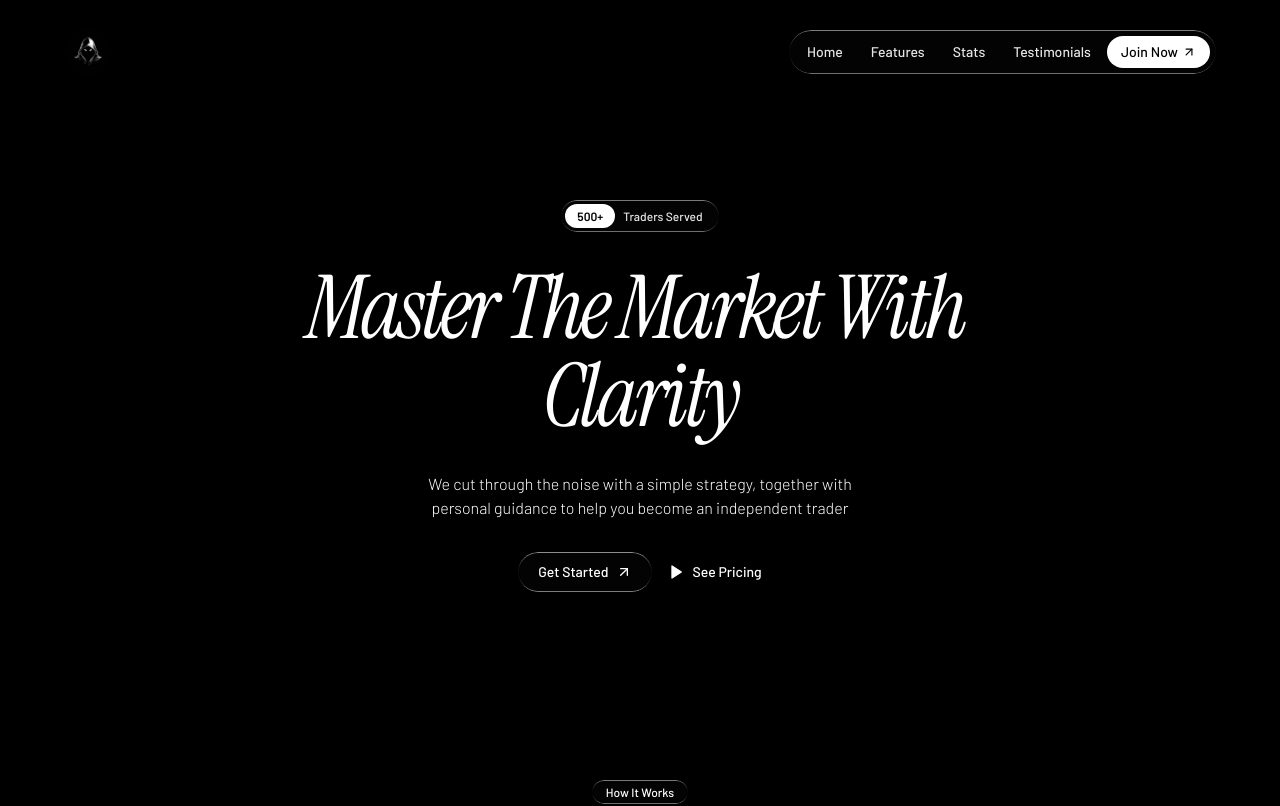
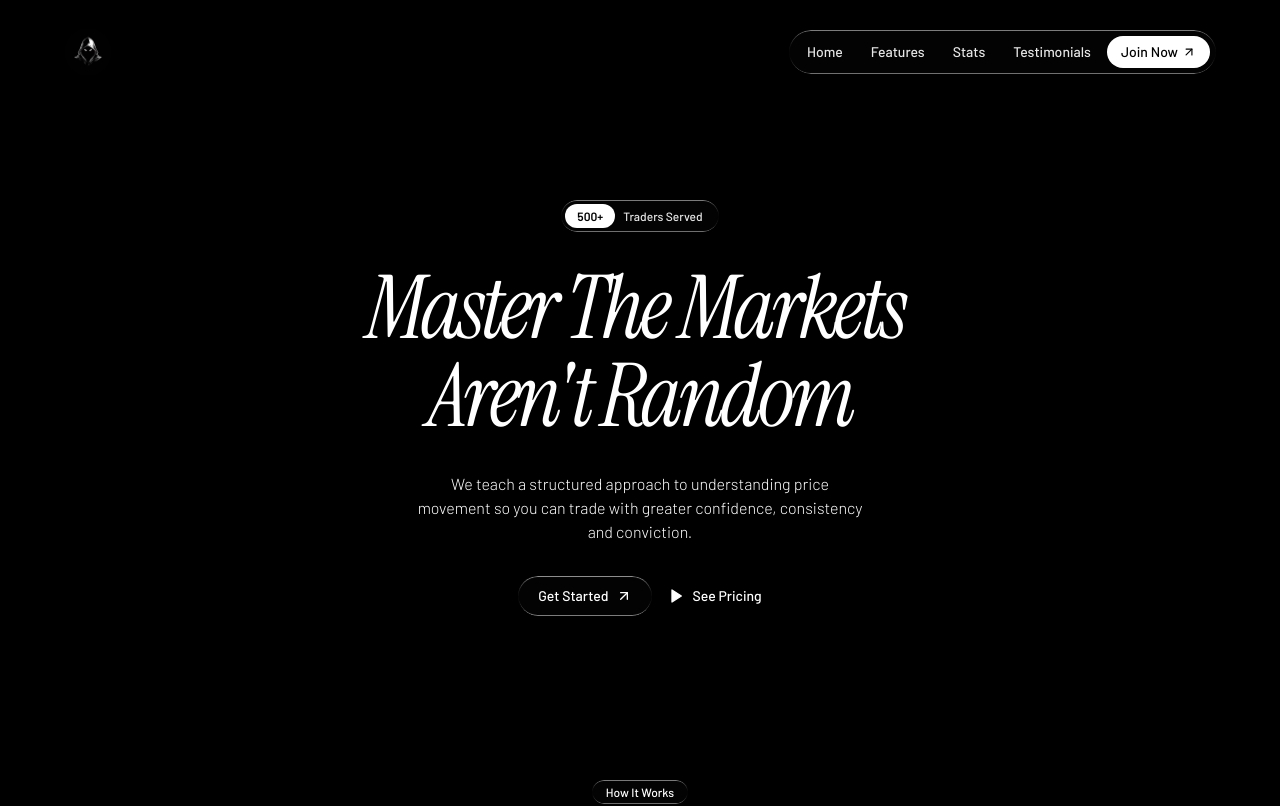
Before and after one commit to w1mayankz/TritonTrades-71f26, a React (Vite) app: page / in a window 1280 px wide. Shown: the top 806 px of the page. Built offline with nearby package versions, Linux system fonts and the light colour scheme.

Commit message:
Update Hero.jsx

```diff
--- a/src/components/Hero.jsx
+++ b/src/components/Hero.jsx
@@ -39,7 +39,7 @@ style={{ paddingTop: 200 }}
         </motion.div>
 
         <BlurText
-          text="Master The Market With Clarity"
+          text="Master The Markets Aren't Random"
           delay={100}
           animateBy="words"
           direction="bottom"
@@ -52,7 +52,7 @@ style={{ paddingTop: 200 }}
           transition={{ duration: 0.6, delay: 0.8 }}
           className="text-sm md:text-base text-white font-body font-light leading-tight mt-8 max-w-md"
         >
-          We cut through the noise with a simple strategy, together with personal guidance to help you become an independent trader
+          We teach a structured approach to understanding price movement so you can trade with greater confidence, consistency and conviction.
         </motion.p>
 
         <motion.div
```
